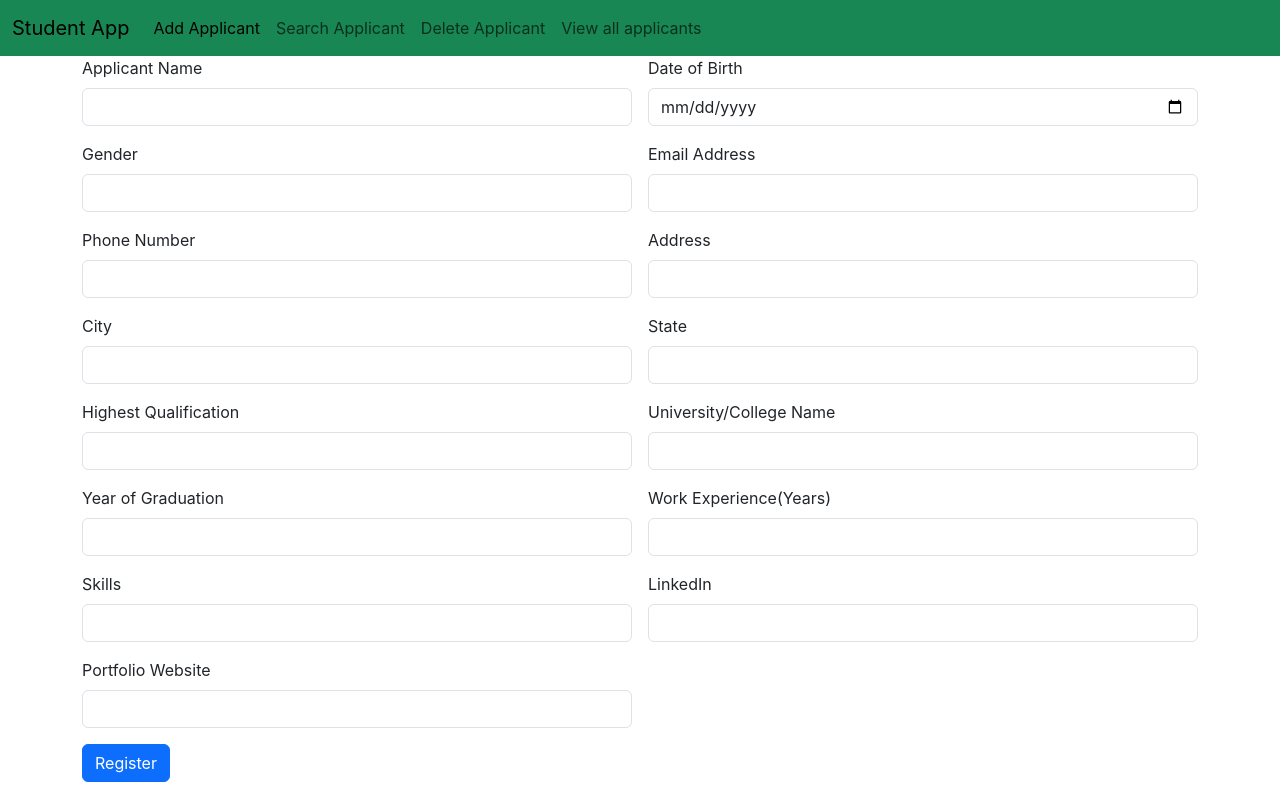
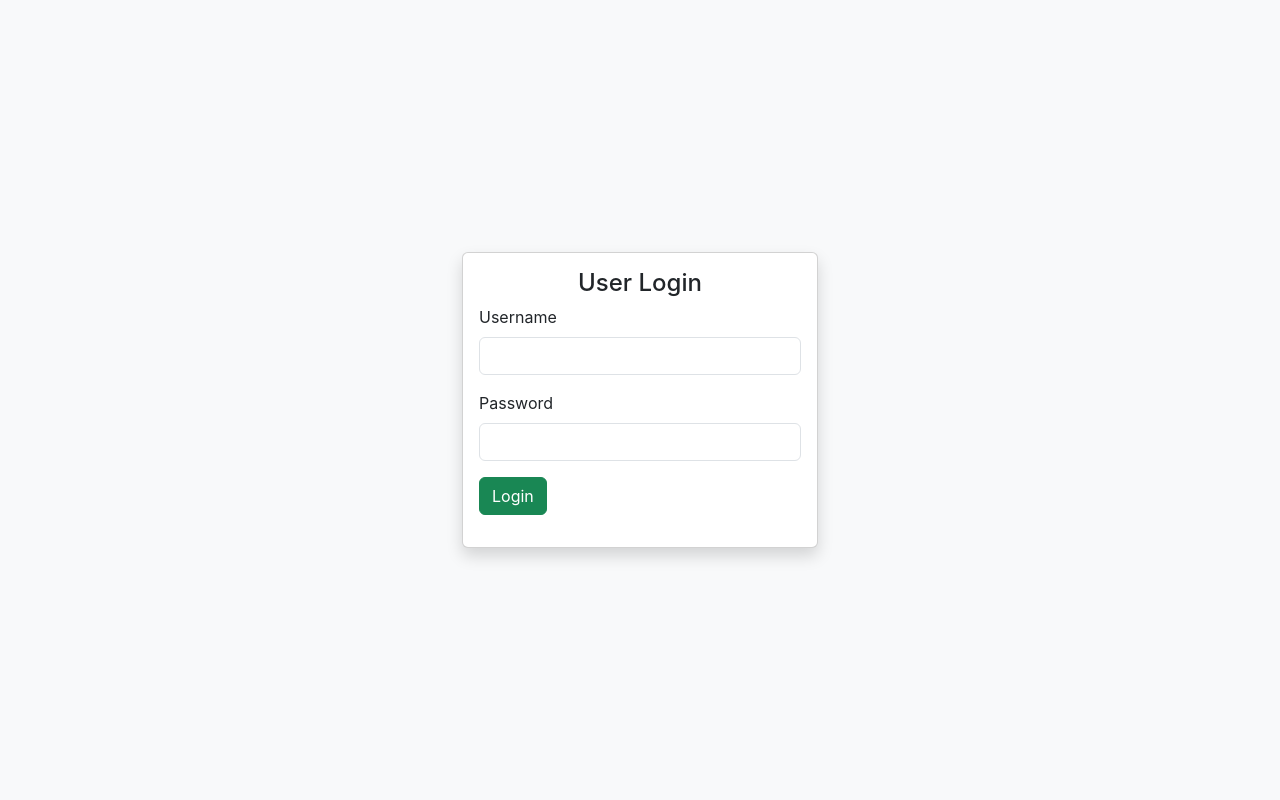
Before and after one commit to NeilMathew33/Job-Application-Form-React, a React (Create React App) app: page / in a window 1280 px wide. Built offline with nearby package versions, Linux system fonts and the light colour scheme.

Commit message:
added login

```diff
--- a/public/index.html
+++ b/public/index.html
@@ -27,7 +27,7 @@
   <title>React App</title>
 </head>
 
-<body>
+<body class="bg-light">
   <noscript>You need to enable JavaScript to run this app.</noscript>
   <div id="root"></div>
   <!--
--- a/src/App.js
+++ b/src/App.js
@@ -5,15 +5,17 @@
 import DeleteApplication from './components/DeleteApplication';
 import JobApplication from './components/JobApplication';
 import ViewAllApplications from './components/ViewAllApplications';
+import Login from './components/Login';
 
 function App() {
   return (
     <BrowserRouter>
     <Routes>
-      <Route path="/" element={<JobApplication />} />
+      <Route path="/Add" element={<JobApplication />} />
       <Route path="/view-applications" element={<ViewAllApplications />} />
       <Route path="/search-application" element={<SearchApplication />} />
       <Route path="/delete-application" element={<DeleteApplication />} />
+      <Route path="/" element={<Login />} />
     </Routes>
     </BrowserRouter>
 
--- a/src/components/JobApplicationNavBar.jsx
+++ b/src/components/JobApplicationNavBar.jsx
@@ -11,7 +11,7 @@
     </button>
     <div class="collapse navbar-collapse" id="navbarNavAltMarkup">
       <div class="navbar-nav">
-        <a class="nav-link active" aria-current="page" href="/">Add Applicant</a>
+        <a class="nav-link active" aria-current="page" href="/Add">Add Applicant</a>
         <a class="nav-link" href="/search-application">Search Applicant</a>
         <a class="nav-link" href="/delete-application">Delete Applicant</a>
         <a class="nav-link" href="/view-applications">View all applicants</a>
--- /dev/null
+++ b/src/components/Login.jsx
@@ -0,0 +1,36 @@
+import React from 'react'
+
+const Login = () => {
+  return (
+    <div>
+
+<div className="container">
+    <div className="row justify-content-center vh-100 align-items-center">
+        <div className="col col-12 col-sm-8 col-md-6 col-lg-4 col-xl-4 col-xxl-4">
+
+<div class="card shadow">
+  <div class="card-body">
+    <h4 class="text-center">User Login</h4>
+    <div className="mb-3">
+        <label htmlFor="" className="form-label">Username</label>
+        <input type="text" className="form-control" />
+    </div>
+    <div className="mb-3">
+        <label htmlFor="" className="form-label">Password</label>
+        <input type="text" className="form-control" />
+    </div>
+    <div className="mb-3">
+        <button className="btn btn-success">Login</button>
+    </div>
+  </div>
+</div>
+
+        </div>
+    </div>
+</div>
+
+    </div>
+  )
+}
+
+export default Login
```
Also changed, not shown: src/components/ViewAllApplications.jsx (+15 -15 lines).
